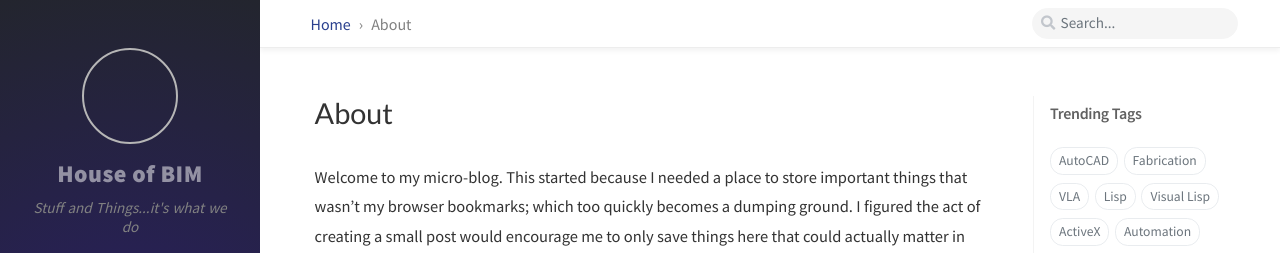
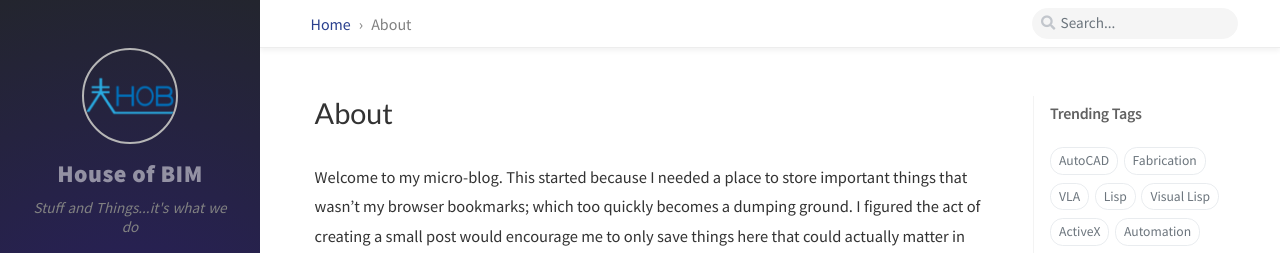
Before and after one commit to AHepker-HOB/houseofbim, a Jekyll site: the page built from _tabs/about.md, in a window 1280 px wide. Shown: the top 253 px of the page. Built offline with Jekyll 4.4.1, drawn with Linux system fonts in a browser that asks for light colours; nearby versions of some CDN libraries; comment, search, counter and statistics services are not loaded.

Commit message:
Updated avatar to use relative path

```diff
--- a/_config.yml
+++ b/_config.yml
@@ -79,7 +79,8 @@ theme_mode:   # [light|dark]
 img_cdn: ''
 
 # the avatar on sidebar, support local or CORS resources
-avatar: https://www.houseofbim.com/assets/img/favicons/favicon-96x96.png
+# avatar: https://www.houseofbim.com/assets/img/favicons/favicon-96x96.png
+avatar: /assets/img/favicons/favicon-96x96.png
 
 # boolean type, the global switch for ToC in posts.
 toc: true
```
